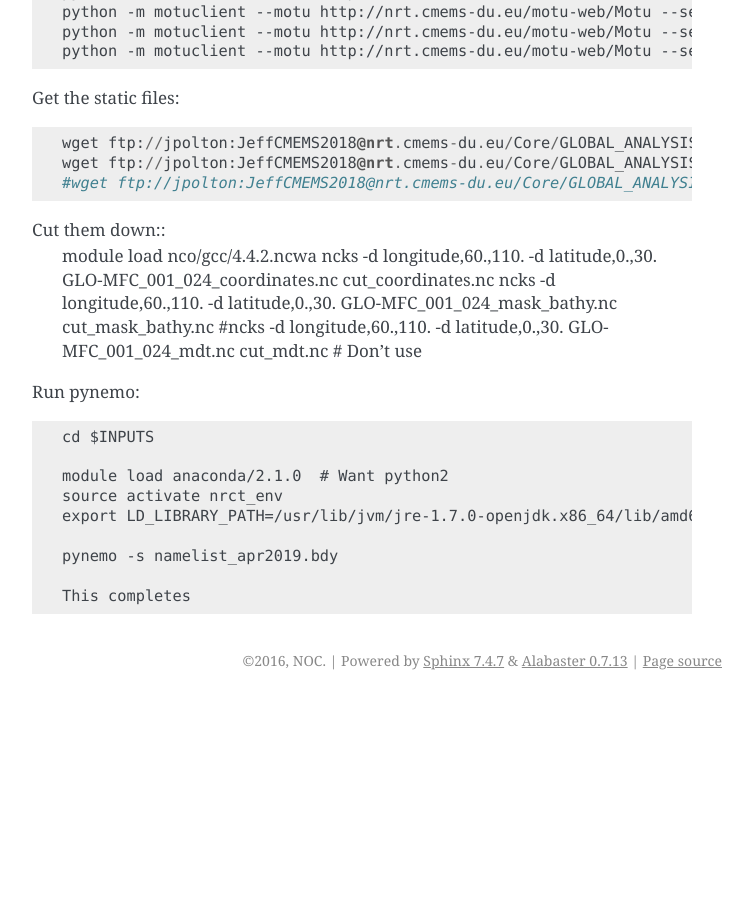
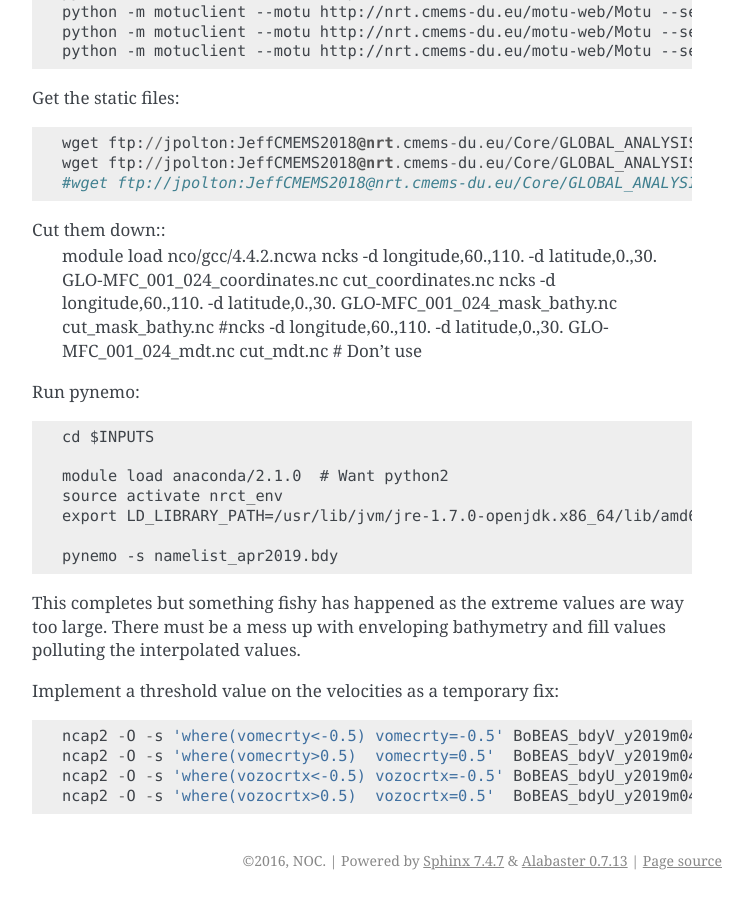
Before and after one commit to NOC-MSM/SEAsia, a Sphinx documentation site: the page built from recipes/docs/source/generate_CMEMS_obc.rst, in a window 1280 px wide and 900 px high, scrolled down 5482 px. Shown: the whole window, without its empty margins (388-1141 px from the left). Built offline with Sphinx 7.4.7, drawn with Linux system fonts in a browser that asks for light colours; pages that are not in the unit, such as notebooks, are missing from menus; before the commit the page ends 6182 px from its top, so only the background shows below that.

Commit message:
throttle permitted OBC velocities

```diff
--- a/recipes/docs/source/generate_CMEMS_obc.rst
+++ b/recipes/docs/source/generate_CMEMS_obc.rst
@@ -270,4 +270,13 @@ Run pynemo::
 
   pynemo -s namelist_apr2019.bdy
 
-  This completes
+This completes but something fishy has happened as the extreme values are way too large.
+There must be a mess up with enveloping bathymetry and fill values polluting the
+interpolated values.
+
+Implement a threshold value on the velocities as a temporary fix::
+
+    ncap2 -O -s 'where(vomecrty<-0.5) vomecrty=-0.5' BoBEAS_bdyV_y2019m04.nc BoBEAS_bdyV_y2019m04.nc
+    ncap2 -O -s 'where(vomecrty>0.5)  vomecrty=0.5'  BoBEAS_bdyV_y2019m04.nc BoBEAS_bdyV_y2019m04.nc
+    ncap2 -O -s 'where(vozocrtx<-0.5) vozocrtx=-0.5' BoBEAS_bdyU_y2019m04.nc BoBEAS_bdyU_y2019m04.nc
+    ncap2 -O -s 'where(vozocrtx>0.5)  vozocrtx=0.5'  BoBEAS_bdyU_y2019m04.nc BoBEAS_bdyU_y2019m04.nc
```
